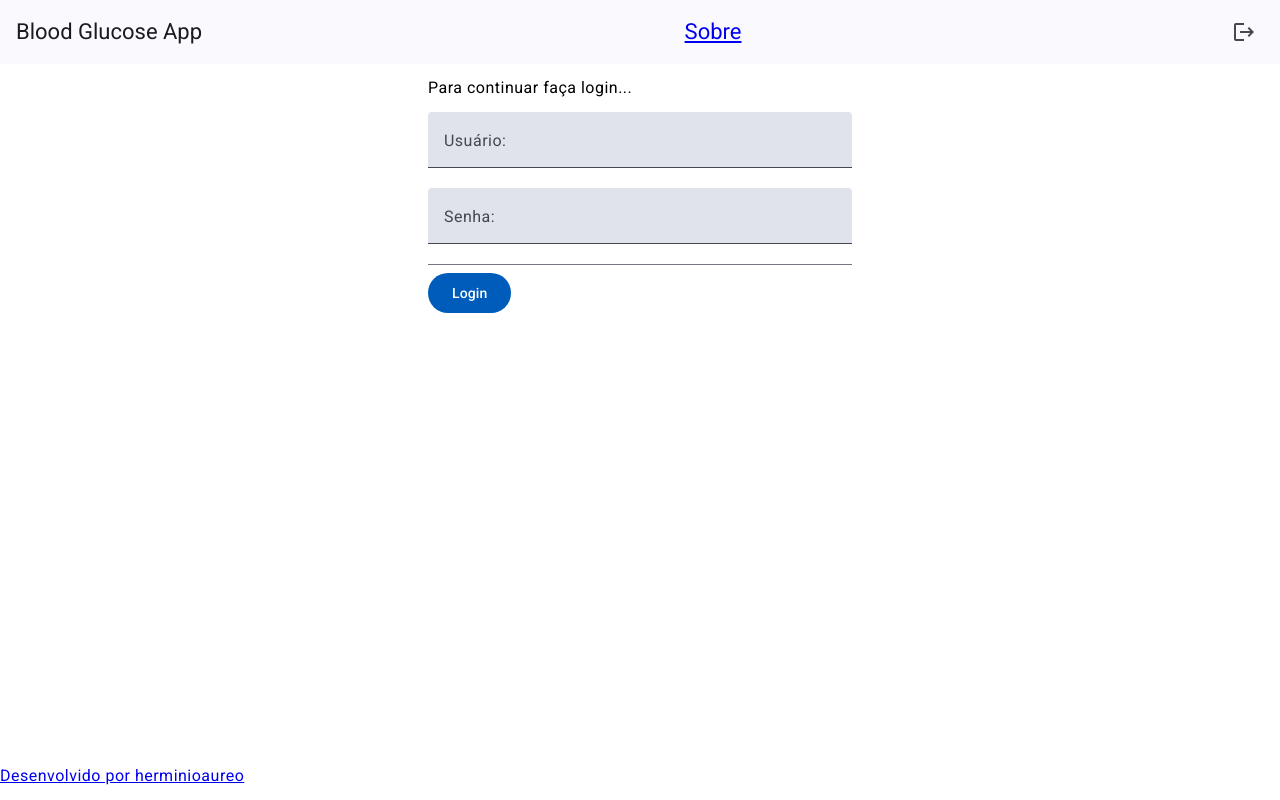
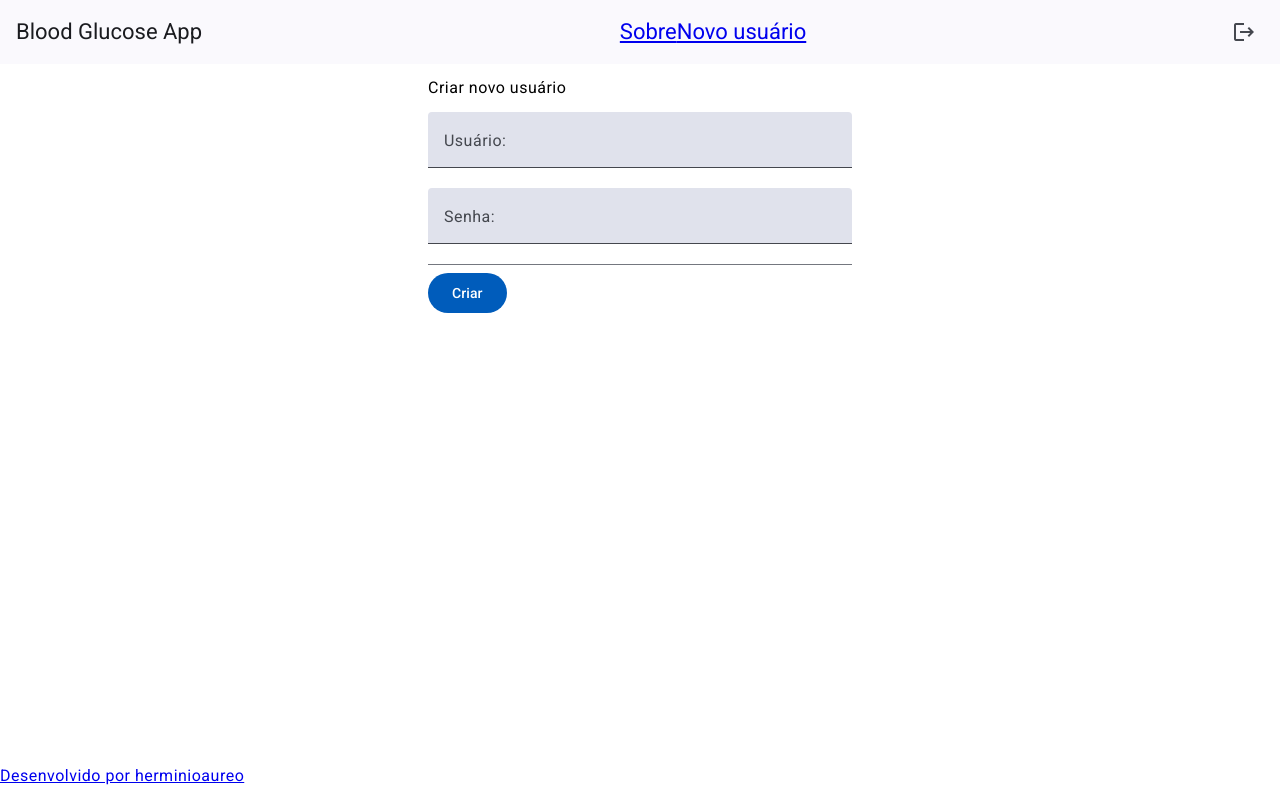
Before and after one commit to herminioaureo/BloodGlucoseApp, an Angular app in the folder bloodglucoseapp/: page /newuser in a window 1280 px wide. Before the commit this address led to /login. Built offline with nearby package versions, Linux system fonts and the light colour scheme.

Commit message:
WIP: initial commit of new user page

```diff
--- a/bloodglucoseapp/src/app/app.component.html
+++ b/bloodglucoseapp/src/app/app.component.html
@@ -5,6 +5,9 @@
         <span class="espacamento-toolbar"></span>
         <nav>
           <a href="/about">Sobre</a>
+        </nav>
+        <nav>
+          <a href="/newuser"> Novo usuário</a>
         </nav>
         <span class="espacamento-toolbar"></span>
         <button mat-icon-button (click)="logout()">
--- a/bloodglucoseapp/src/app/app.routes.ts
+++ b/bloodglucoseapp/src/app/app.routes.ts
@@ -3,9 +3,13 @@ import { HomeComponent } from './home/home.component';
 import { LoginComponent } from './login/login.component';
 import { authenticatedGuard } from './login/authenticated.guard';
 import { nonAuthenticatedGuard } from './login/non-authenticated.guard';
+import { NewuserComponent } from './newuser/newuser.component';
+import { AboutComponent } from './about/about.component';
 
 export const routes: Routes = [
     { path: 'login', component: LoginComponent},
+    { path: 'newuser', component: NewuserComponent},
+    { path: 'about', component: AboutComponent},
     { path: 'home', component: HomeComponent, canActivate: [authenticatedGuard] },
     { path: '', redirectTo: '/login', pathMatch: 'full' },
     { path: '**', redirectTo: '/login', pathMatch: 'full' }
--- /dev/null
+++ b/bloodglucoseapp/src/app/newuser/newuser.component.html
@@ -0,0 +1,23 @@
+<div class="container">
+    <div class="center">
+        <div class="center"><p>Criar novo usuário</p></div>
+        <form class="example-form">
+            <mat-form-field class="example-full-width">
+              <mat-label>Usuário:</mat-label>
+              <input matInput placeholder="fulano" #username>
+            </mat-form-field>
+            <mat-form-field class="example-full-width">
+              <mat-label>Senha:</mat-label>
+              <input matInput type="password" #password>
+            </mat-form-field>
+            <mat-divider></mat-divider>
+          </form>
+          <section>
+            <mat-card-actions>
+              <div class="example-button-row">
+                <button mat-flat-button (click)="addUser(username.value, password.value)">Criar</button>
+              </div>
+            </mat-card-actions>
+          </section>
+    </div>
+</div>
--- /dev/null
+++ b/bloodglucoseapp/src/app/newuser/newuser.component.scss
@@ -0,0 +1,46 @@
+.example-form {
+    min-width: 150px;
+    max-width: 500px;
+    width: 100%;
+}
+
+  .example-full-width {
+    width: 100%;
+}
+
+.container {
+    display: flex;
+    justify-content: center;
+}
+
+section {
+    display: table;
+  }
+
+  .example-label {
+    display: table-cell;
+    font-size: 14px;
+    margin-left: 8px;
+    min-width: 120px;
+  }
+
+  .example-button-row {
+    display: table-cell;
+    max-width: 600px;
+  }
+
+  .example-button-row .mat-mdc-button-base {
+    margin: 8px 8px 8px 0;
+  }
+
+  .example-flex-container {
+    display: flex;
+    justify-content: space-between;
+    flex-wrap: wrap;
+  }
+
+  .example-button-container {
+    display: flex;
+    justify-content: center;
+    width: 120px;
+  }
--- /dev/null
+++ b/bloodglucoseapp/src/app/newuser/newuser.component.ts
@@ -0,0 +1,33 @@
+import { Component } from '@angular/core';
+import { NewuserService } from './newuser.service';
+import { MatInputModule } from '@angular/material/input';
+import { MatFormFieldModule } from '@angular/material/form-field';
+import { FormsModule } from '@angular/forms';
+import { MatDividerModule } from '@angular/material/divider';
+import { MatButtonModule } from '@angular/material/button';
+import { MatSnackBar } from '@angular/material/snack-bar';
+import { MatCardActions } from '@angular/material/card';
+
+@Component({
+  selector: 'app-newuser',
+  standalone: true,
+  imports: [FormsModule, MatFormFieldModule, MatInputModule, MatDividerModule, MatButtonModule, MatCardActions],
+  templateUrl: './newuser.component.html',
+  styleUrl: './newuser.component.scss',
+  providers: [NewuserService]
+})
+export class NewuserComponent {
+
+  constructor(private newUserService: NewuserService) {}
+
+  addUser(username: string, password: string) {
+    console.log('Component Login: ' + username + ' Password: ' + password);
+    this.newUserService.addUser(username, password, "ROLE_CUSTOMER").subscribe((data) => {
+
+        console.log("data: "  + data);
+
+
+        });
+  }
+
+}
--- /dev/null
+++ b/bloodglucoseapp/src/app/newuser/newuser.service.ts
@@ -0,0 +1,21 @@
+import { Injectable } from '@angular/core';
+import { HttpClient } from '@angular/common/http';
+import { Observable, of } from 'rxjs';
+
+@Injectable({
+  providedIn: 'root'
+})
+export class NewuserService {
+
+
+  constructor(private httpClient: HttpClient) { }
+
+  private newUserAPIUrl = 'http://localhost:8080/users'; // URL da API de login do Blood Glucose
+
+  addUser(username: string, password: string, role: string) {
+    console.log('Login: ' + username + ' Password: ' + password);
+    return this.httpClient.post(this.newUserAPIUrl, { username, password, role });
+  }
+
+
+}
```
Also changed, not shown: 1 other file (tests, documents, lock files or other folders).
